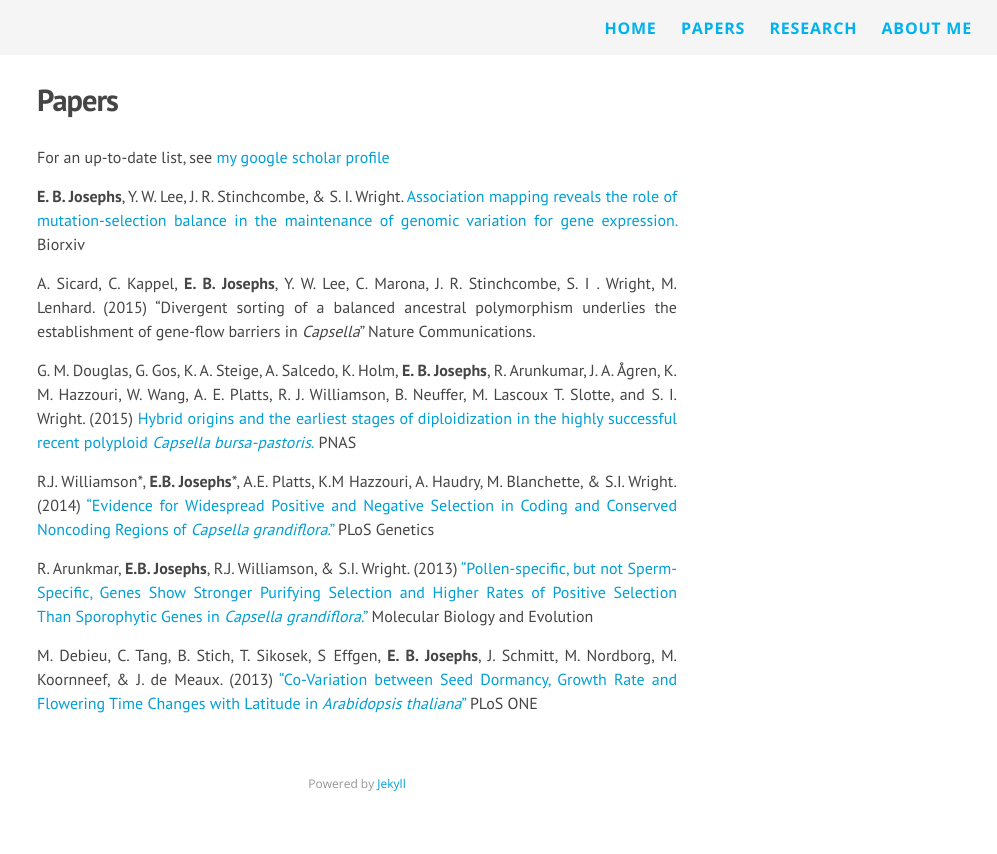
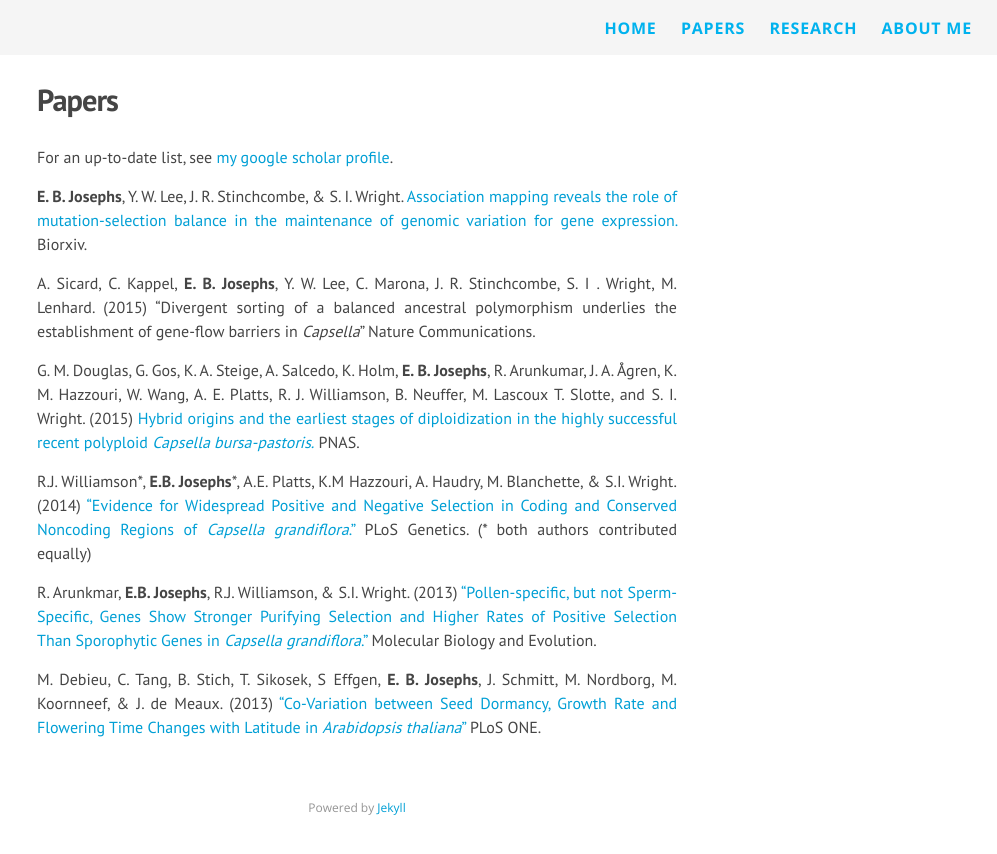
Before and after one commit to emjosephs/emjosephs.github.io, a Jekyll site: the page built from Papers.md, in a window 1280 px wide. Shown: the top 854 px of the page, without its empty margins (283-1280 px from the left). Built offline with Jekyll 4.4.1, drawn with Linux system fonts in a browser that asks for light colours; nearby versions of some CDN libraries.

Commit message:
asterisk

```diff
--- a/Papers.md
+++ b/Papers.md
@@ -4,16 +4,16 @@ title: Papers
 permalink: /papers/
 ---
 
-For an up-to-date list, see [my google scholar profile](https://scholar.google.ca/citations?user=LeLjAToAAAAJ&hl=en)
+For an up-to-date list, see [my google scholar profile](https://scholar.google.ca/citations?user=LeLjAToAAAAJ&hl=en).
 
-**E. B. Josephs**, Y. W. Lee, J. R. Stinchcombe, & S. I. Wright. [Association mapping reveals the role of mutation-selection balance in the maintenance of genomic variation for gene expression.](http://biorxiv.org/content/early/2015/09/21/015743) Biorxiv
+**E. B. Josephs**, Y. W. Lee, J. R. Stinchcombe, & S. I. Wright. [Association mapping reveals the role of mutation-selection balance in the maintenance of genomic variation for gene expression.](http://biorxiv.org/content/early/2015/09/21/015743) Biorxiv.
 
 A. Sicard, C. Kappel, **E. B. Josephs**, Y. W. Lee, C. Marona, J. R. Stinchcombe, S. I . Wright, M. Lenhard. (2015) "Divergent sorting of a balanced ancestral polymorphism underlies the establishment of gene-flow barriers in *Capsella*" Nature Communications.
 
-G. M. Douglas, G. Gos, K. A. Steige, A. Salcedo, K. Holm, **E. B. Josephs**, R. Arunkumar, J. A. Ågren, K. M. Hazzouri, W. Wang, A. E. Platts, R. J. Williamson, B. Neuffer, M. Lascoux T. Slotte, and S. I. Wright. (2015) [Hybrid origins and the earliest stages of diploidization in the highly successful recent polyploid *Capsella bursa-pastoris.*](http://biorxiv.org/content/early/2015/09/21/015743) PNAS
+G. M. Douglas, G. Gos, K. A. Steige, A. Salcedo, K. Holm, **E. B. Josephs**, R. Arunkumar, J. A. Ågren, K. M. Hazzouri, W. Wang, A. E. Platts, R. J. Williamson, B. Neuffer, M. Lascoux T. Slotte, and S. I. Wright. (2015) [Hybrid origins and the earliest stages of diploidization in the highly successful recent polyploid *Capsella bursa-pastoris.*](http://biorxiv.org/content/early/2015/09/21/015743) PNAS.
 
-R.J. Williamson&#42;, **E.B. Josephs**&#42;, A.E. Platts, K.M Hazzouri, A. Haudry, M. Blanchette, & S.I. Wright. (2014) ["Evidence for Widespread Positive and Negative Selection in Coding and Conserved Noncoding Regions of *Capsella grandiflora*."](http://journals.plos.org/plosgenetics/article?id=10.1371/journal.pgen.1004622) PLoS Genetics
+R.J. Williamson&#42;, **E.B. Josephs**&#42;, A.E. Platts, K.M Hazzouri, A. Haudry, M. Blanchette, & S.I. Wright. (2014) ["Evidence for Widespread Positive and Negative Selection in Coding and Conserved Noncoding Regions of *Capsella grandiflora*."](http://journals.plos.org/plosgenetics/article?id=10.1371/journal.pgen.1004622) PLoS Genetics. (&#42; both authors contributed equally)
 
-R. Arunkmar, **E.B. Josephs**, R.J. Williamson, & S.I. Wright. (2013) ["Pollen-specific, but not Sperm-Specific, Genes Show Stronger Purifying Selection and Higher Rates of Positive Selection Than Sporophytic Genes in *Capsella grandiflora*.”](http://mbe.oxfordjournals.org/content/30/11/2475.full) Molecular Biology and Evolution
+R. Arunkmar, **E.B. Josephs**, R.J. Williamson, & S.I. Wright. (2013) ["Pollen-specific, but not Sperm-Specific, Genes Show Stronger Purifying Selection and Higher Rates of Positive Selection Than Sporophytic Genes in *Capsella grandiflora*.”](http://mbe.oxfordjournals.org/content/30/11/2475.full) Molecular Biology and Evolution.
 
-M. Debieu, C. Tang, B. Stich, T. Sikosek, S Effgen, **E. B. Josephs**, J. Schmitt, M. Nordborg, M. Koornneef, & J. de Meaux. (2013) [“Co-Variation between Seed Dormancy, Growth Rate and Flowering Time Changes with Latitude in *Arabidopsis thaliana*”](http://journals.plos.org/plosone/article?id=10.1371/journal.pone.0061075) PLoS ONE
+M. Debieu, C. Tang, B. Stich, T. Sikosek, S Effgen, **E. B. Josephs**, J. Schmitt, M. Nordborg, M. Koornneef, & J. de Meaux. (2013) [“Co-Variation between Seed Dormancy, Growth Rate and Flowering Time Changes with Latitude in *Arabidopsis thaliana*”](http://journals.plos.org/plosone/article?id=10.1371/journal.pone.0061075) PLoS ONE.
```
